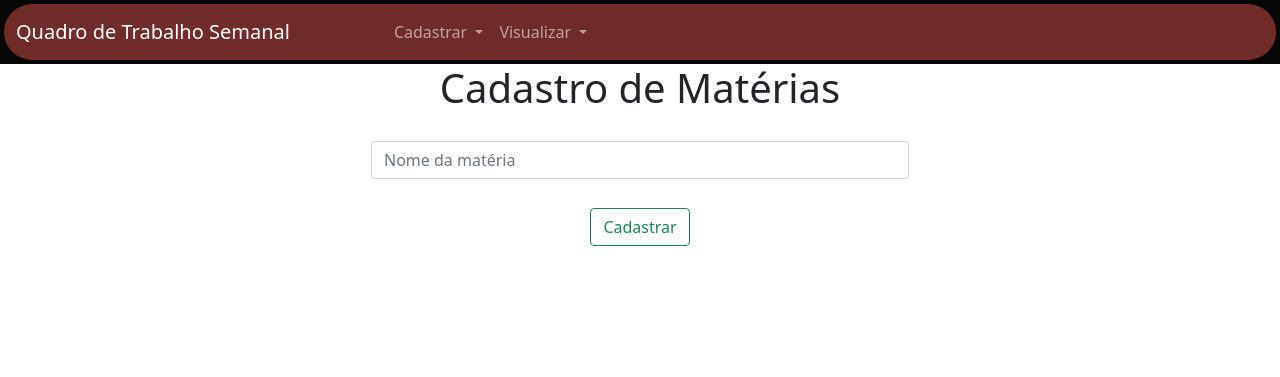
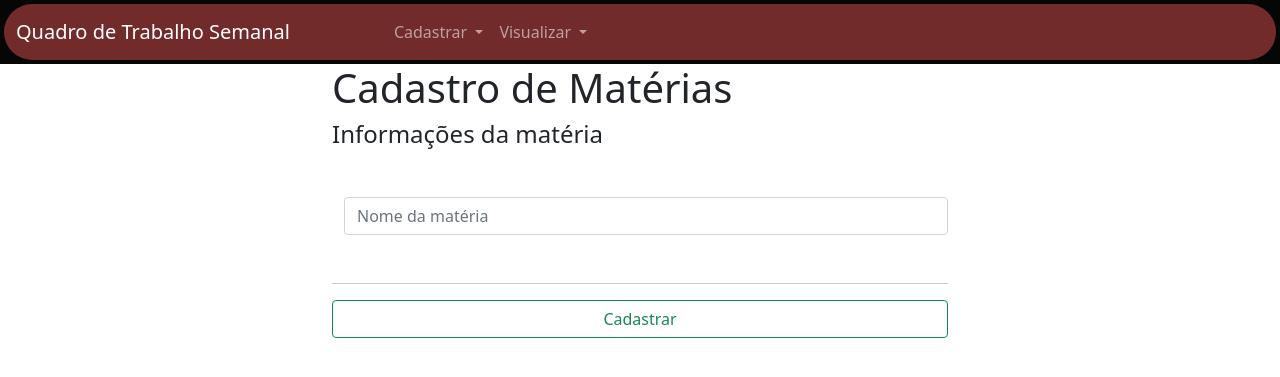
Before and after one commit to HenriqueTorresA/Projeto-Qts-Faculdade, a Django app: page /tela_cadastrar_materia/ in a window 1280 px wide. Shown: the top 377 px of the page. Run offline with Django 5.2, Linux system fonts and the light colour scheme.

Commit message:
Alterado layout

```diff
--- a/projeto_qts/app_qts/templates/qts/alunos_cadastro.html
+++ b/projeto_qts/app_qts/templates/qts/alunos_cadastro.html
@@ -22,7 +22,7 @@
                 <input name="senha" type="text" class="form-control" placeholder="Senha do Aluno" aria-label="Recipient's username" aria-describedby="button-addon2" required>
             </div>
         </div>
-        <br><br>
+        <br><br><hr>
         <div class="d-grid gap-2">
             <button class="btn btn-outline-success form-control-sm" type="submit" id="button-addon2">Cadastrar</button>
         </div>
--- a/projeto_qts/app_qts/templates/qts/materias_cadastro.html
+++ b/projeto_qts/app_qts/templates/qts/materias_cadastro.html
@@ -2,16 +2,19 @@
 {% block conteudo %}
 <form action="{% url 'cadastrar_materia' %}" method="post">
     {% csrf_token %}
-    <div style="text-align: center" class="container">
+    <div class="container justify-content-center align-items-center col-6">
         <h1>Cadastro de Matérias</h1>
-
+        <h4>Informações da matéria</h4>
 
         <div class="position-relative my-5 row">
-            <div class="input-group mb-3 w-50 p-3 position-absolute start-50 translate-middle align-bottom">
-                <input name="nome" type="text" class="form-control" placeholder="Nome da matéria" aria-label="Recipient's username" aria-describedby="button-addon2">
+            <div class="input-group ps-4 position-relative start-0 align-bottom">
+                <input name="nome" type="text" class="form-control" placeholder="Nome da matéria" aria-label="Recipient's username" aria-describedby="button-addon2" required>
             </div>
         </div>
-        <button class="btn btn-outline-success" type="submit" id="button-addon2">Cadastrar</button>
+        <hr>
+        <div class="d-grid gap-2">
+            <button class="btn btn-outline-success" type="submit" id="button-addon2">Cadastrar</button>
+        </div>
     </div>
 </form>
 {% endblock %}
--- a/projeto_qts/app_qts/templates/qts/professores_cadastro.html
+++ b/projeto_qts/app_qts/templates/qts/professores_cadastro.html
@@ -7,7 +7,7 @@
         <h4>Informações do professor</h4>
         <div class="position-relative my-5 row">
             <div class="input-group ps-4 position-relative start-0 align-bottom">
-                <input name="nome" type="text" class="form-control" placeholder="Nome do Professor" aria-label="Recipient's username" aria-describedby="button-addon2">
+                <input name="nome" type="text" class="form-control" placeholder="Nome do Professor" aria-label="Recipient's username" aria-describedby="button-addon2" required>
             </div>
         </div>
         <h4>Disponibilidade do professor</h4>
@@ -53,7 +53,7 @@
                 Sábado
             </label>
         </div>
-        <br><br>
+        <br><br><hr>
         <div class="d-grid gap-2">
             <button class="btn btn-outline-success" type="submit" id="button-addon2">Cadastrar</button>
         </div>
```
Also changed, not shown: projeto_qts/db.sqlite3.
